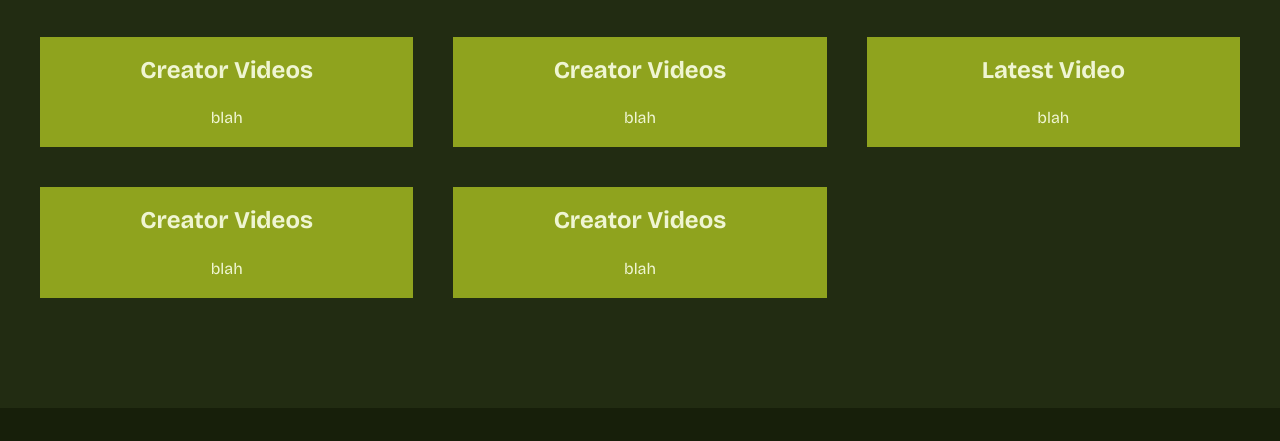
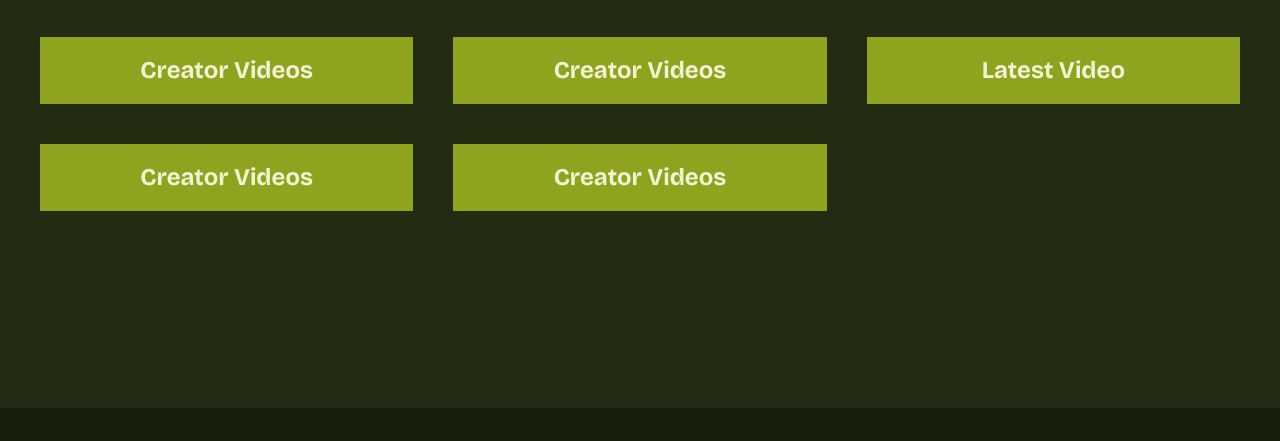
Before and after one commit to MarioDiaz9/myfirstwebsite, a plain HTML site: page work.html in a window 1280 px wide. Shown: the part 258-699 px from the top of the page. Drawn offline with nearby package versions, Linux system fonts and the light colour scheme.

Commit message:
Example text removed
Remove example text from grid elements in the "Work" page because they are not useful at the moment

```diff
--- a/work.html
+++ b/work.html
@@ -38,11 +38,11 @@
     <section id="work-grid">
       <h1 class="page-subtitle">My Work</h1>
       <div id="grid-container">
-        <div class="grid__item"><h2>Creator Videos</h2><p>blah</p></div>
-        <div class="grid__item"><h2>Creator Videos</h2><p>blah</p></div>
-        <div class="grid__item"><h2>Latest Video</h2><p>blah</p></div>
-        <div class="grid__item"><h2>Creator Videos</h2><p>blah</p></div>
-        <div class="grid__item"><h2>Creator Videos</h2><p>blah</p></div>
+        <div class="grid__item"><h2>Creator Videos</h2></div>
+        <div class="grid__item"><h2>Creator Videos</h2></div>
+        <div class="grid__item"><h2>Latest Video</h2></div>
+        <div class="grid__item"><h2>Creator Videos</h2></div>
+        <div class="grid__item"><h2>Creator Videos</h2></div>
       </div>
     </section>
   </main>
```
